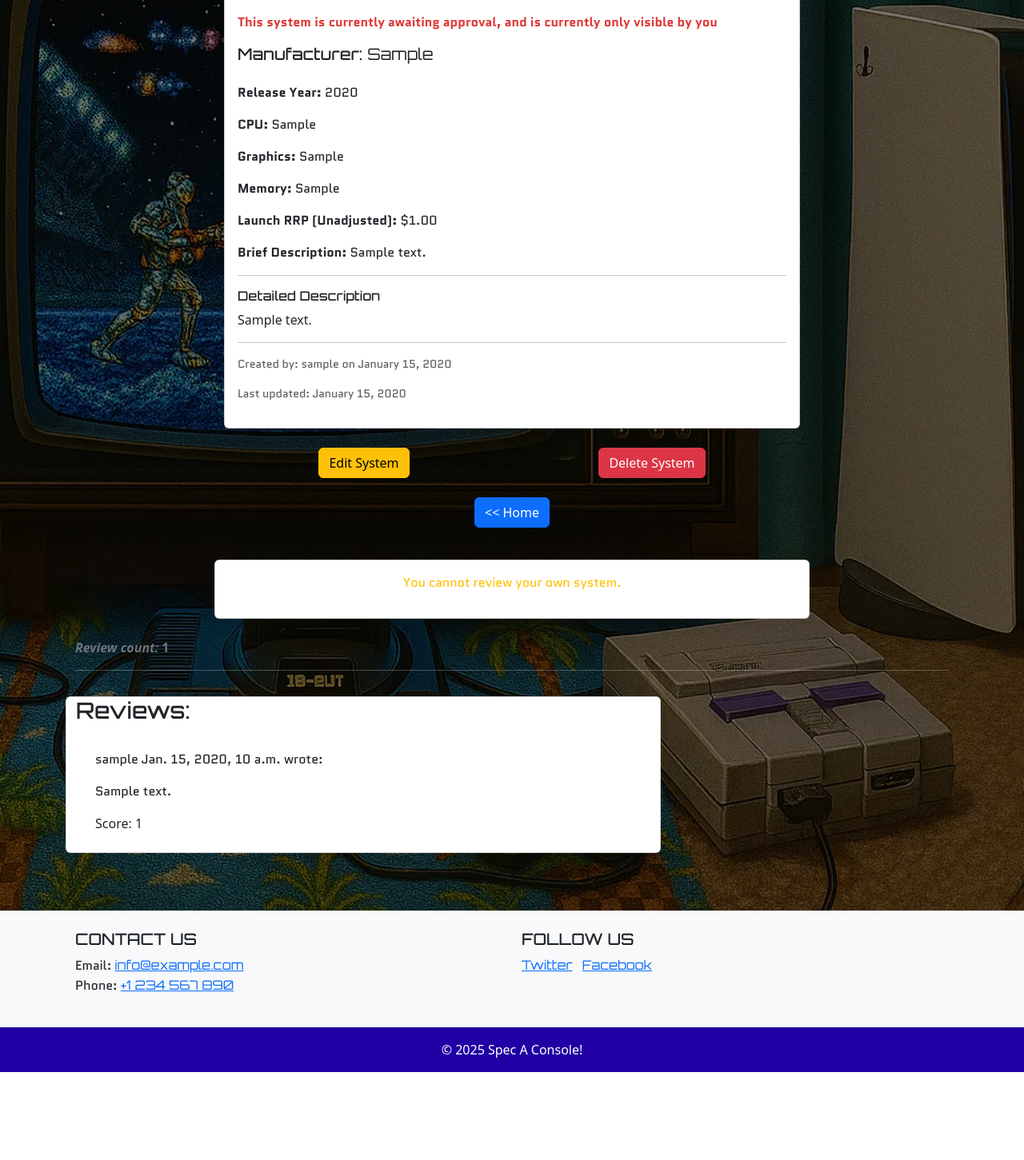
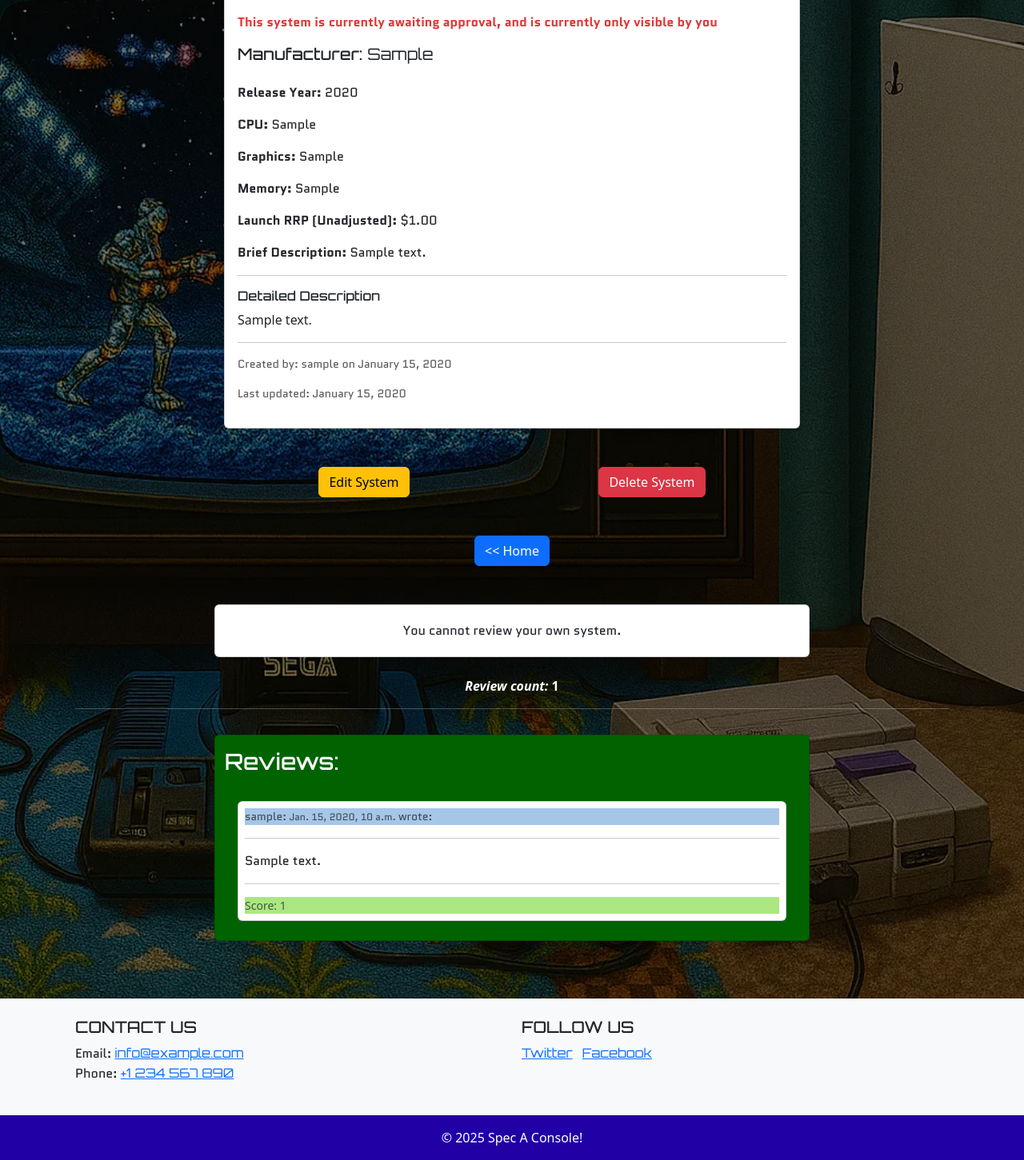
Before and after one commit to lratcli/capstone-project, a Django app: a page that uses spec_a_console/templates/spec_a_console/system_detail.html in a window 1280 px wide. Shown: the part 365-1816 px from the top of the page at 80% size. Before the commit the page ends 1706 px from the top, so only its background shows below. Run offline with Django 4.2, Linux system fonts and the light colour scheme; a user stored in the database is signed in; tables that the repository leaves empty hold one stand-in row (values such as "Sample post"); some libraries are stand-ins or nearby versions.

Commit message:
style and format a system's reviews in system_details.html

```diff
--- a/spec_a_console/templates/spec_a_console/system_detail.html
+++ b/spec_a_console/templates/spec_a_console/system_detail.html
@@ -38,7 +38,7 @@
                     <p class="text-muted small">Last updated: {{ system.updated_on|date:"F j, Y" }}</p>
                 </div>
             </div>
-            <div class="d-flex justify-content-around align-items-center mb-4">
+            <div class="d-flex justify-content-around align-items-center mt-5 mb-5">
                 {% if user.is_authenticated and system.created_by == user %}
                 <!-- Edit button -->
                 <a href="{% url 'edit_system' system.slug %}" class="btn btn-warning">Edit System</a>
@@ -55,13 +55,13 @@
 
     <!-- Creating New System reviews -->
     <div class="row">
-    <div class="col-12 col-md-8 mx-auto card mb-4 mt-3">
+        <div class="col-12 col-md-8 mx-auto card mb-4 mt-4">
             <div class="card-body">
                 {% if user.is_authenticated %}
                 {% if user_is_creator %}
-            <p class="text-warning text-center">You cannot review your own system.</p>
+                <p class="text-center my-1">You cannot review your own system.</p>
                 {% elif user_has_reviewed %}
-            <p class="text-warning text-center">You have already submitted a review for this system.</p>
+                <p class="text-center my-1">You have already submitted a review for this system.</p>
                 {% else %}
                 <h3>Leave a review:</h3>
                 <p>You are logged in as: {{ user.username }}</p>
@@ -83,8 +83,8 @@
 
     <!-- Displaying count of user reviews -->
     <div class="row">
-        <div class="col-12">
-            <strong class="text-secondary">
+        <div class="col-12 text-center">
+            <strong>
                 <i class="far fa-comments">Review count: </i> {{ review_count }}
             </strong>
         </div>
@@ -94,24 +94,27 @@
     </div>
     <!-- Displaying Reviews -->
     <div class="row">
-        <div class="col-md-8 card mb-4  mt-3 ">
-            <h3>Reviews:</h3>
+        <div class="col-md-8 mx-auto card mb-4 mt-3 review-section-bg">
+            <h3 class="mt-3 text-white">Reviews:</h3>
             <div class="card-body">
                 <!-- Loop to display any number of reviews -->
                 {% for review in reviews %}
+                <div class="card my-2">
                     <div class="p-2 reviews
                         {% if not review.approved and review.reviewer == user %}
                         faded{% elif not review.approved %} d-none{% endif %}">
-                    <p class="font-weight-bold">
-                        {{ review.reviewer }}
-                        <span class="font-weight-normal">
+                        <p class="text-muted small review-user-bg">
+                            {{ review.reviewer }}:
+                            <span class="text-muted small">
                                 {{ review.created_on }}
                             </span> wrote:
                         </p>
+                        <hr>
                         <div id="review{{ review.id }}">
                             {{ review.comment | linebreaks }}
                         </div>
-                    <div>
+                        <hr>
+                        <div class="text-muted small review-score-bg">
                             Score: {{ review.rating }}
                         </div>
                         {% if not review.approved and review.reviewer == user %}
@@ -122,6 +125,7 @@
 
                         <!-- Edit / Delete review for a reviews user-owner will go here -->
 
+                    </div>
                 </div>
                 <!-- Our for loop ends here -->
                 {% endfor %}
--- a/static/css/style.css
+++ b/static/css/style.css
@@ -67,6 +67,22 @@
 }
 
 
+/* Styling for review cards */
+
+.review-section-bg {
+    background-color: var(--highlight-color);
+}
+
+.review-user-bg {
+    background-color: var(--secondary-color);
+}
+
+.review-score-bg {
+    background-color: var(--light-highlight);
+}
+
+/* general backgrounds */
+
 .my-bg-primary {
     background-color: var(--primary-color)
 }
@@ -74,6 +90,8 @@
 .my-bg-secondary {
     background-color: var(--secondary-color);
 }
+
+/* special font colours */
 
 .awaiting-approval {
     color: rgb(224, 54, 54);
```
Lines whose indentation alone changed are shown as unchanged.
